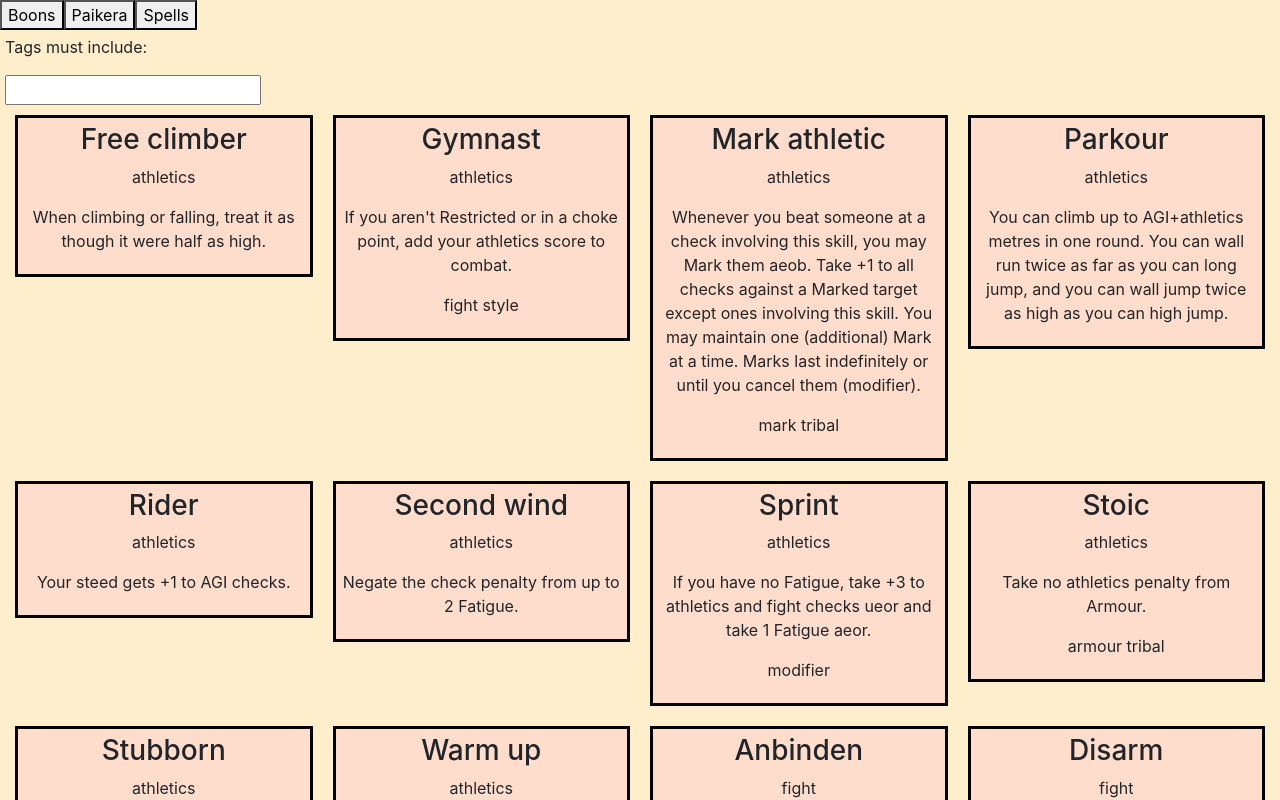
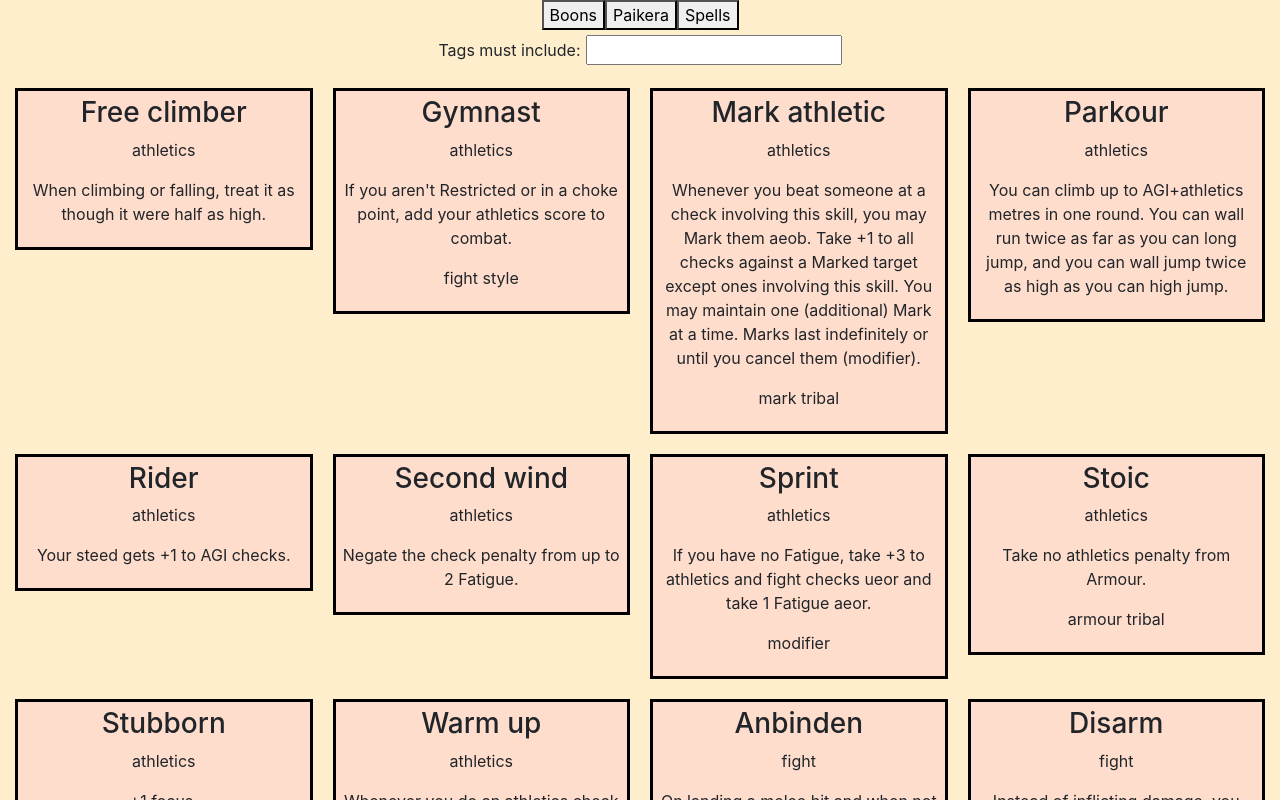
Before and after one commit to MarkGN/pantheont-frontend, a React (Create React App) app: page / in a window 1280 px wide. Shown: the top 800 px of the page. Built offline with nearby package versions, Linux system fonts and the light colour scheme.

Commit message:
add colour filter

```diff
--- a/src/components/FilterTag.jsx
+++ b/src/components/FilterTag.jsx
@@ -5,8 +5,8 @@ import { setTagFilter } from './filterSlice';
 
 export default function FilterTag(props) {
   const dispatch = useDispatch();
-  return <div className="filter">
-    <p>Tags must include:</p><input className="filter-input" onChange={()=>{
+  return <div>
+    <p className="inline">Tags must include: </p><input className="filter-input" onChange={()=>{
       dispatch(setTagFilter(document.getElementsByClassName("filter-input")[0].value));
     }} placeholder={props.placeholder} type="text"></input>
   </div>;
--- a/src/components/Search.jsx
+++ b/src/components/Search.jsx
@@ -2,6 +2,7 @@ import React from 'react';
 import { useSelector } from 'react-redux';
 import Card from "./Card";
 import FilterTag from './FilterTag';
+import PlantColorFilter from "./plants/PlantColorFilter"
 
 const boons = require("../data/boons.json");
 const boonPattern = ["skill", "text"];
@@ -21,11 +22,12 @@ export default function Search(props) {
   function filterTag(datum) {
     return filterTagValue ? (datum.tags && datum.tags.some(s => s.includes(filterTagValue))) : true;
   }
-  console.log(filterTagValue);
-  console.log(filterTag(data[0]));
 
   return <div className="row card-holder">
-    <FilterTag />
+    <div className='filter-bar'>
+      <FilterTag />
+      {props.contentType === "plant" ? <PlantColorFilter /> : <div/>}
+    </div>
     {data.filter(filterTag).map((datum) => {
       return <Card key={datum.name} contentType={props.contentType} name={datum.name} tags={datum.tags ? datum.tags.join(", ") : ""} text={pattern.map(field => datum[field])} />
   })}
--- a/src/components/plants/PlantColorFilter.jsx
+++ b/src/components/plants/PlantColorFilter.jsx
@@ -4,14 +4,12 @@ import { toggleColorCheckIx } from './plantFilterSlice'
 
 const colors = "red,orange,yellow,green,blue,purple".split(",");
 
-// TODO factor out components
-export default function PlantColorFilter(props) {
+export default function PlantColorFilter() {
   const dispatch = useDispatch();
-  return <div className="plant-filter">
+  return <div className="inline plant-filter">
     {colors.map(color => {
       return <div key={color}><label htmlFor={color}>{color}</label> <input id={color} type="checkbox" defaultChecked onClick={()=>{
         dispatch(toggleColorCheckIx(color));
-        // dispatch(setTagRadioIx([props.name, Number(props.ix)]))
       }} ></input></div>
     })}
   </div>
--- a/src/styles.css
+++ b/src/styles.css
@@ -6,6 +6,7 @@ body {
     sans-serif;
   -webkit-font-smoothing: antialiased;
   -moz-osx-font-smoothing: grayscale;
+  text-align: center;
 }
 
 .boon {
@@ -41,13 +42,23 @@ code {
     monospace;
 }
 
-.filter {
+.filter-bar {
   width: 100%;
+}
+
+.filter-input {
+  display: inline-block;
+  margin-left: 5px;
+  width: fit-content;
 }
 
 header {
   margin: 20px;
   text-align: center;
+}
+
+.inline {
+  display: inline-block;
 }
 
 .plant {
```
